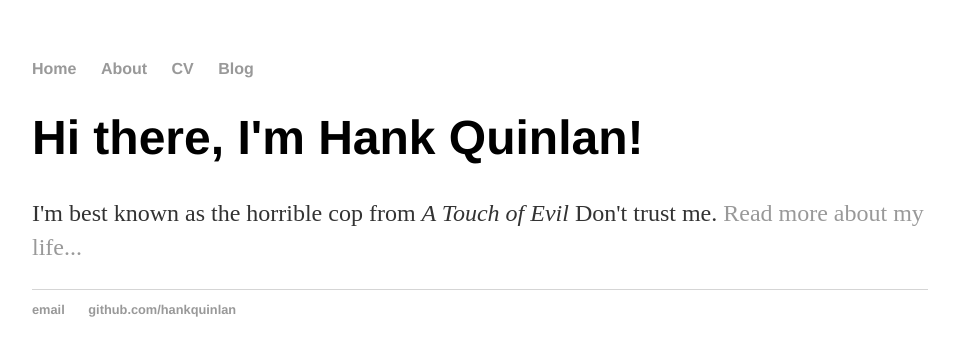
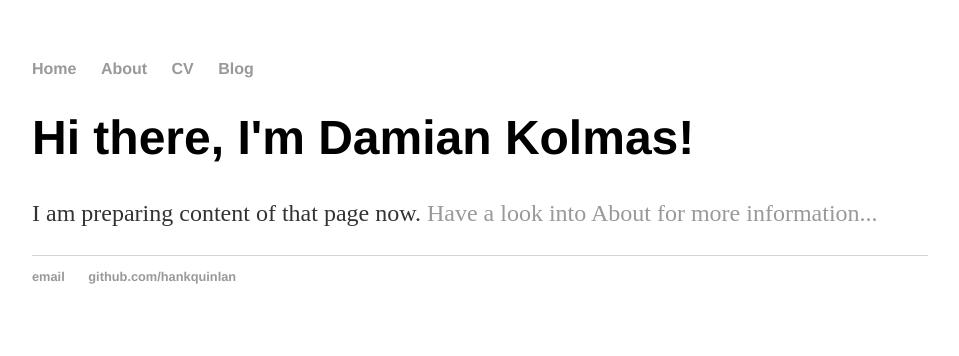
Before and after one commit to DKolmas/DKolmas.github.io, a Jekyll site: the page built from index.html, in a window 1280 px wide. Shown: the top 356 px of the page, without its empty margins (160-1119 px from the left). Built offline with Jekyll 4.4.1, drawn with Linux system fonts in a browser that asks for light colours.

Commit message:
Update index.html

```diff
--- a/index.html
+++ b/index.html
@@ -3,6 +3,6 @@ layout: default
 title: Damian Kolmas
 ---
 <div class="blurb">
-	<h1>Hi there, I'm Hank Quinlan!</h1>
-	<p>I'm best known as the horrible cop from <em>A Touch of Evil</em> Don't trust me. <a href="/about">Read more about my life...</a></p>
+	<h1>Hi there, I'm Damian Kolmas!</h1>
+	<p>I am preparing content of that page now. <a href="/about">Have a look into About for more information...</a></p>
 </div><!-- /.blurb -->
```
